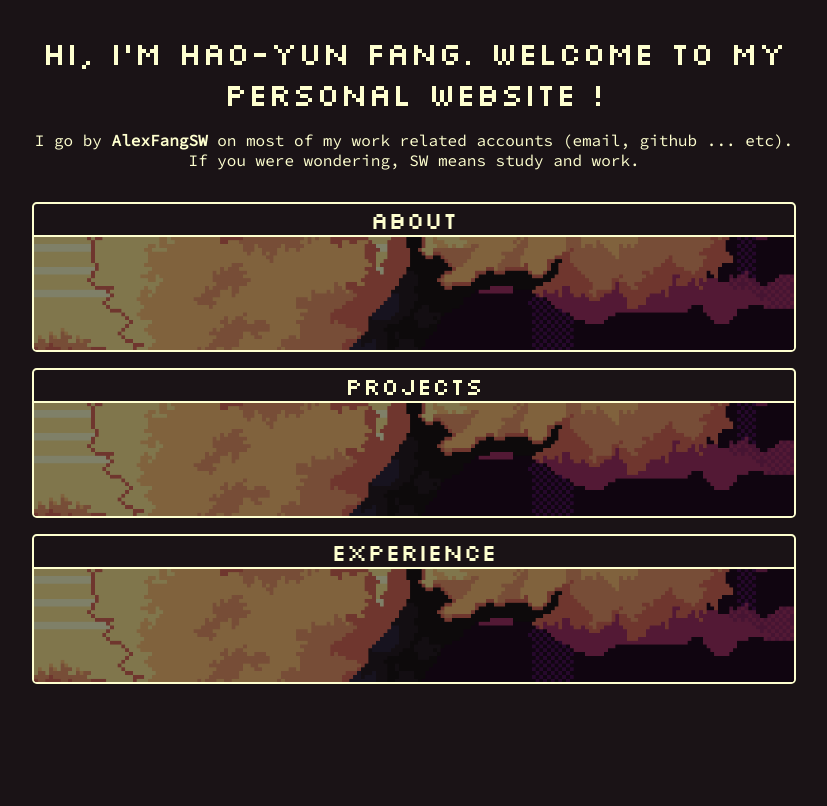
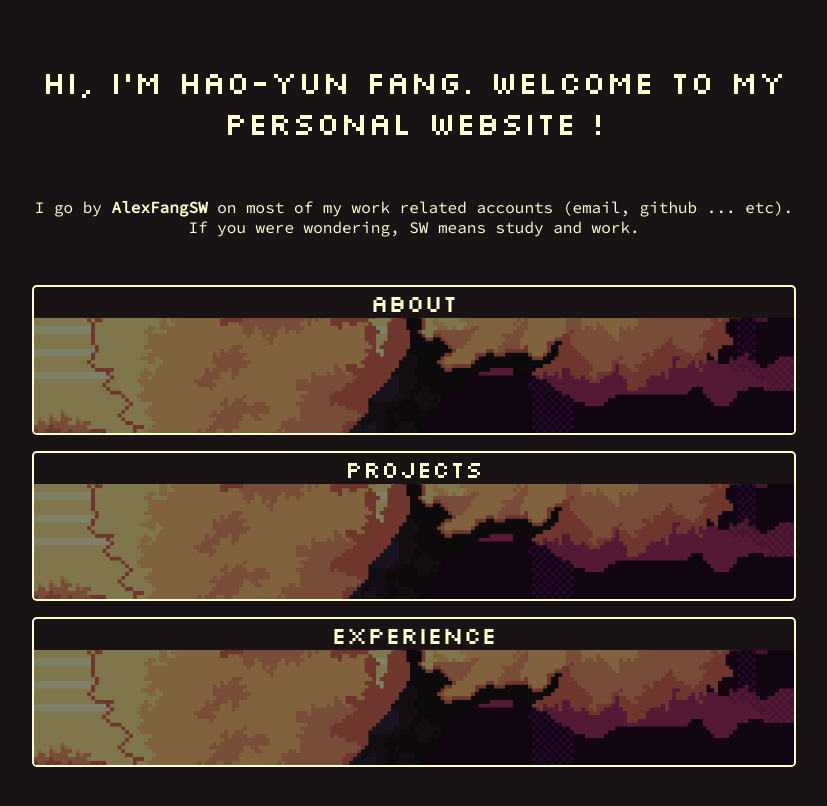
Before and after one commit to AlexFangSW/PersonalWebsite, a Next.js app: page / in a window 1280 px wide. Shown: the whole page, without its empty margins (226-1053 px from the left). Built offline with nearby package versions, Linux system fonts and the light colour scheme.

Commit message:
fix: indentation
remove global padding, margin zero

```diff
--- a/src/app/globals.css
+++ b/src/app/globals.css
@@ -1,8 +1,3 @@
-* {
-  padding: 0;
-  margin: 0;
-}
-
 :root {
   /* Colors  */
   --default-color: #FEFFCF;
--- a/src/components/HomePageCards/index.tsx
+++ b/src/components/HomePageCards/index.tsx
@@ -12,8 +12,7 @@ type Params = {
 export default function HomePageCards(params: Params) {
   return (
     <Link href={params.link} className={`center-container ${styles.container}`}>
-      <p className={`${silkscreen.className}`}>{params.title}</p>
-      <hr className={styles.hr} />
+      <span className={`${silkscreen.className}`}>{params.title}</span>
       <div className={`center-container ${styles.img_container}`}>
         <Image
           className={styles.image}
```
Also changed, not shown: src/app/(tabs)/experience/page.module.css (+0 -9 lines).
